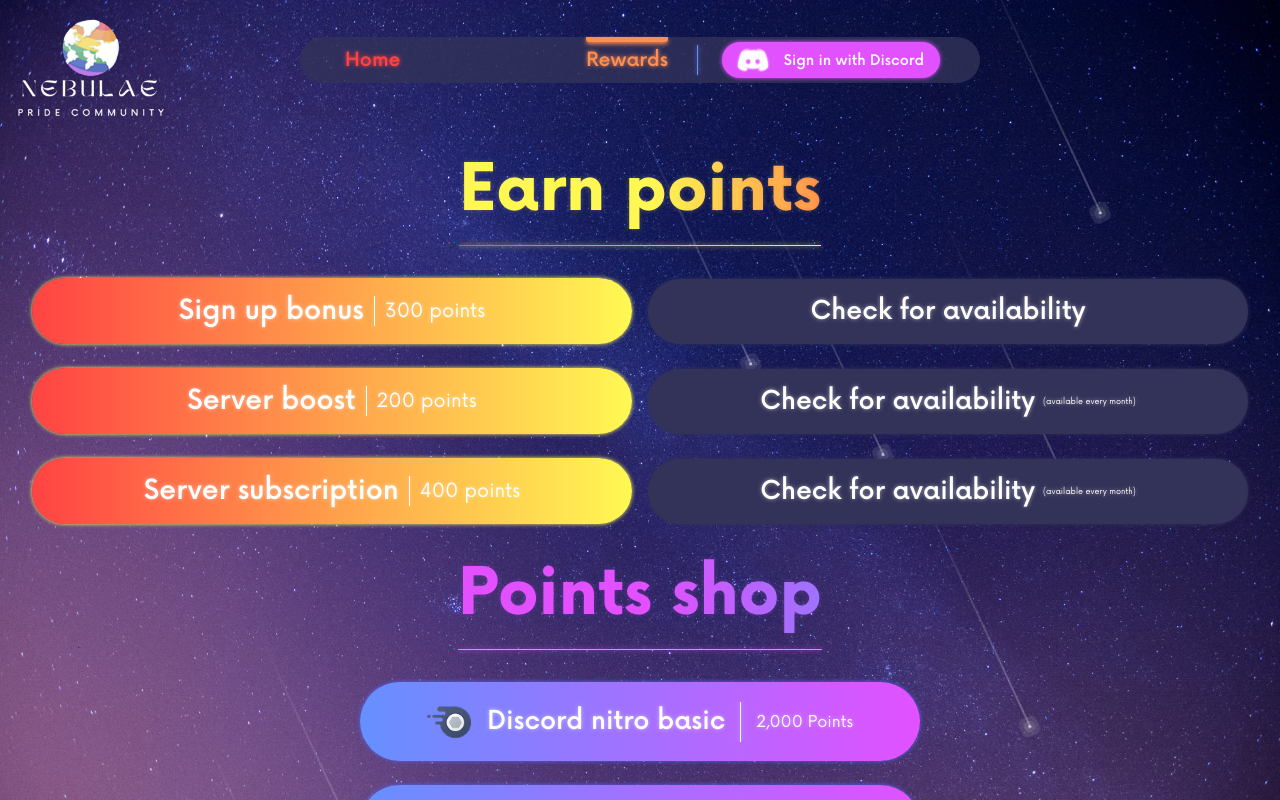
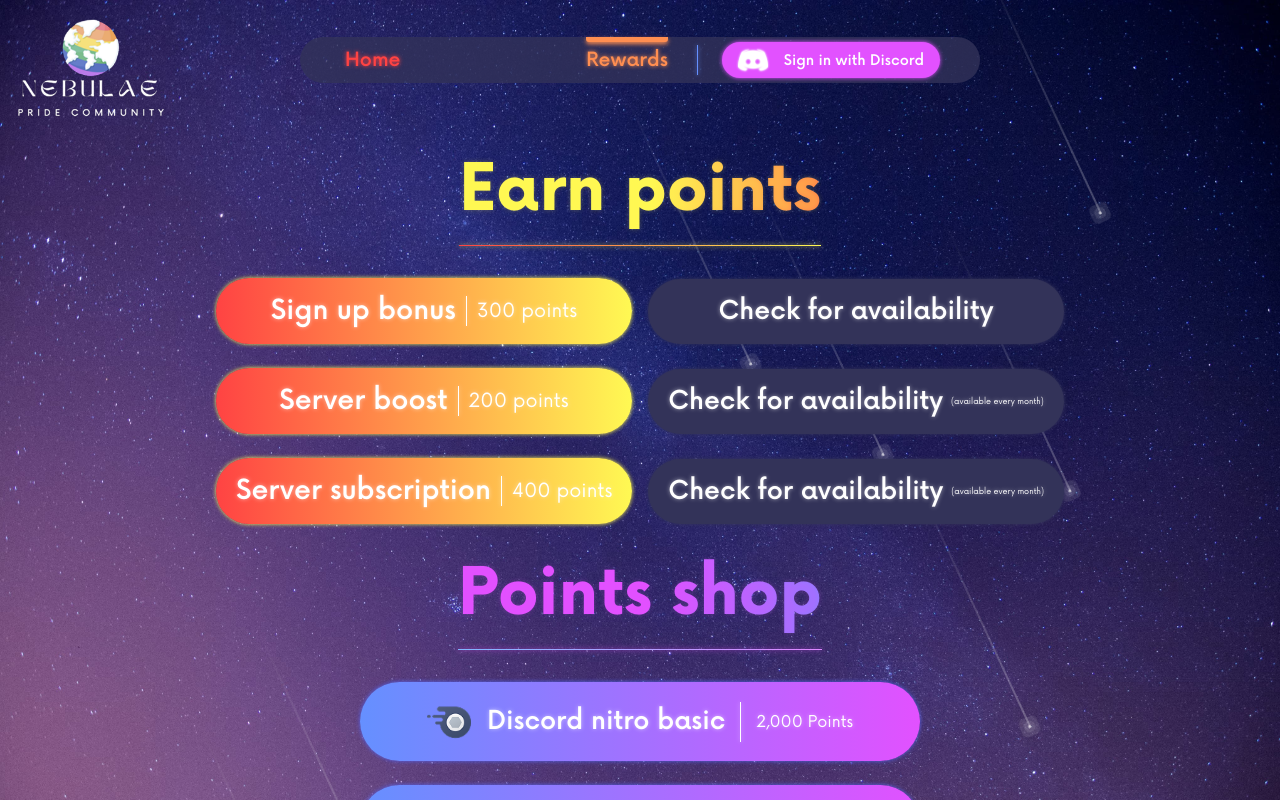
Before and after one commit to Essach/Nebulae-Website-Frontend, a React (Vite) app: page /rewards in a window 1280 px wide. Shown: the top 800 px of the page. Built offline with nearby package versions, Linux system fonts and the light colour scheme; no server answers.

Commit message:
fix. mobile rew shop

```diff
--- a/src/components/RewardsShop/RewardsShop.scss
+++ b/src/components/RewardsShop/RewardsShop.scss
@@ -8,6 +8,7 @@
     justify-content: center;
     align-items: center;
     gap: 2rem;
+    box-sizing: border-box;
 
     @media only screen and (max-width: 450px) {
         padding: 10rem 5%;
@@ -19,6 +20,7 @@
         justify-content: center;
         align-items: center;
         gap: 1rem;
+        box-sizing: border-box;
 
         .earnPointsTop {
             display: flex;
@@ -60,7 +62,11 @@
             justify-content: center;
             align-items: center;
             gap: 1.5rem;
-            width: 90%;
+            width: 100%;
+
+            @media only screen and (max-width: 450px) {
+                width: 90%;
+            }
 
             .signUpBonus,
             .serverBoost,
@@ -70,10 +76,11 @@
                 align-items: center;
                 gap: 1rem;
                 box-sizing: border-box;
-                width: 95vw;
+                width: 100%;
 
                 @media only screen and (max-width: 450px) {
                     flex-direction: column;
+                    width: 95vw;
                 }
 
                 .infoLabel {
```
